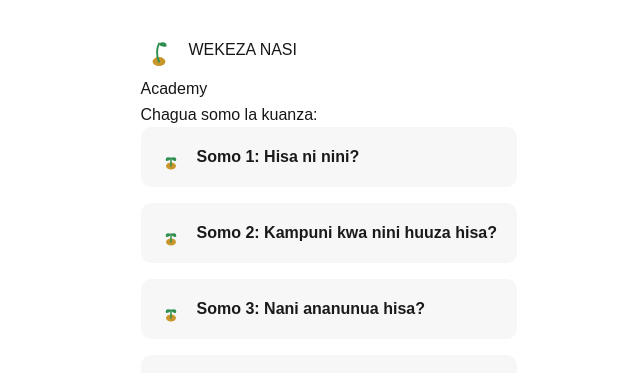
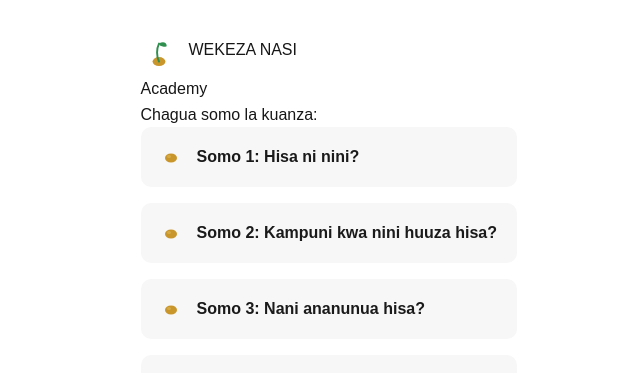
Before and after one commit to sadikiabubakari698-crypto/wekeza_nasi, a Next.js app in the folder wekeza-nasi-app/: page / in a window 1280 px wide. Shown: the top 373 px of the page, without its empty margins (311-951 px from the left). Built offline with nearby package versions, Linux system fonts and the light colour scheme.

Commit message:
Add growth-stage icons per lesson on Academy home page

```diff
--- a/wekeza-nasi-app/app/page.js
+++ b/wekeza-nasi-app/app/page.js
@@ -1,12 +1,12 @@
 export default function Home() {
   const link = { display: "flex", alignItems: "center", gap: "0.75rem", padding: "1rem", background: "#f7f7f7", borderRadius: "10px", marginBottom: "1rem", color: "#1a1a1a", textDecoration: "none", fontWeight: "bold" };
   const lessons = [
-    { href: "/somo1", title: "Somo 1: Hisa ni nini?" },
-    { href: "/somo2", title: "Somo 2: Kampuni kwa nini huuza hisa?" },
-    { href: "/somo3", title: "Somo 3: Nani ananunua hisa?" },
-    { href: "/somo4", title: "Somo 4: Soko la hisa ni nini?" },
-    { href: "/somo5", title: "Somo 5: Soko la hisa lipo chini ya nani?" },
-    { href: "/somo6", title: "Somo 6: DSE ni nini?" },
+    { href: "/somo1", title: "Somo 1: Hisa ni nini?", icon: "mbegu" },
+    { href: "/somo2", title: "Somo 2: Kampuni kwa nini huuza hisa?", icon: "mbegu" },
+    { href: "/somo3", title: "Somo 3: Nani ananunua hisa?", icon: "mbegu" },
+    { href: "/somo4", title: "Somo 4: Soko la hisa ni nini?", icon: "mche" },
+    { href: "/somo5", title: "Somo 5: Soko la hisa lipo chini ya nani?", icon: "mche" },
+    { href: "/somo6", title: "Somo 6: DSE ni nini?", icon: "mche" },
   ];
   return (
     <main style={{ padding: "2rem", maxWidth: "600px", margin: "0 auto", fontFamily: "sans-serif", lineHeight: 1.6 }}>
@@ -19,7 +19,7 @@ export default function Home() {
 
       {lessons.map((l) => (
         <a key={l.href} href={l.href} style={link}>
-          <img src="/icons/mche.svg" alt="" width="28" height="28" />
+          <img src={`/icons/${l.icon}.svg`} alt="" width="28" height="28" />
           <span>{l.title}</span>
         </a>
       ))}
```
Also changed, not shown: wekeza-nasi-app/public/icons/mbegu.svg (added), wekeza-nasi-app/public/icons/mti-mkubwa.svg (added).
